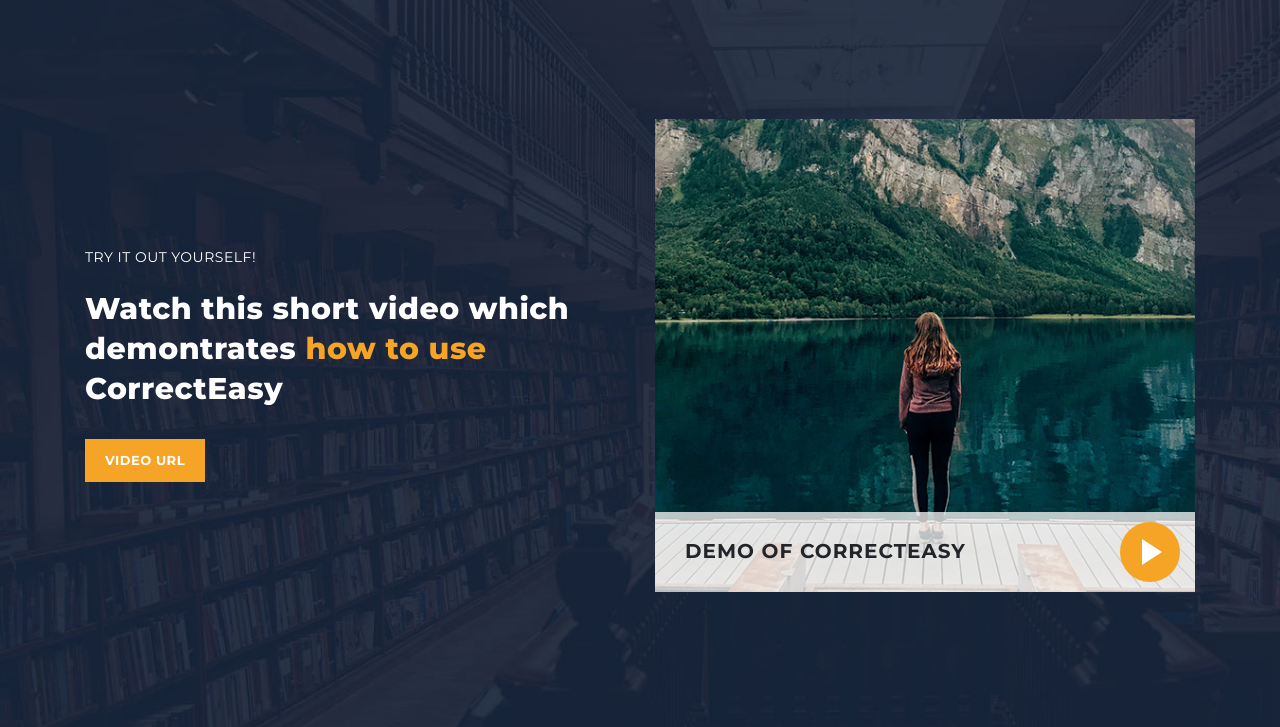
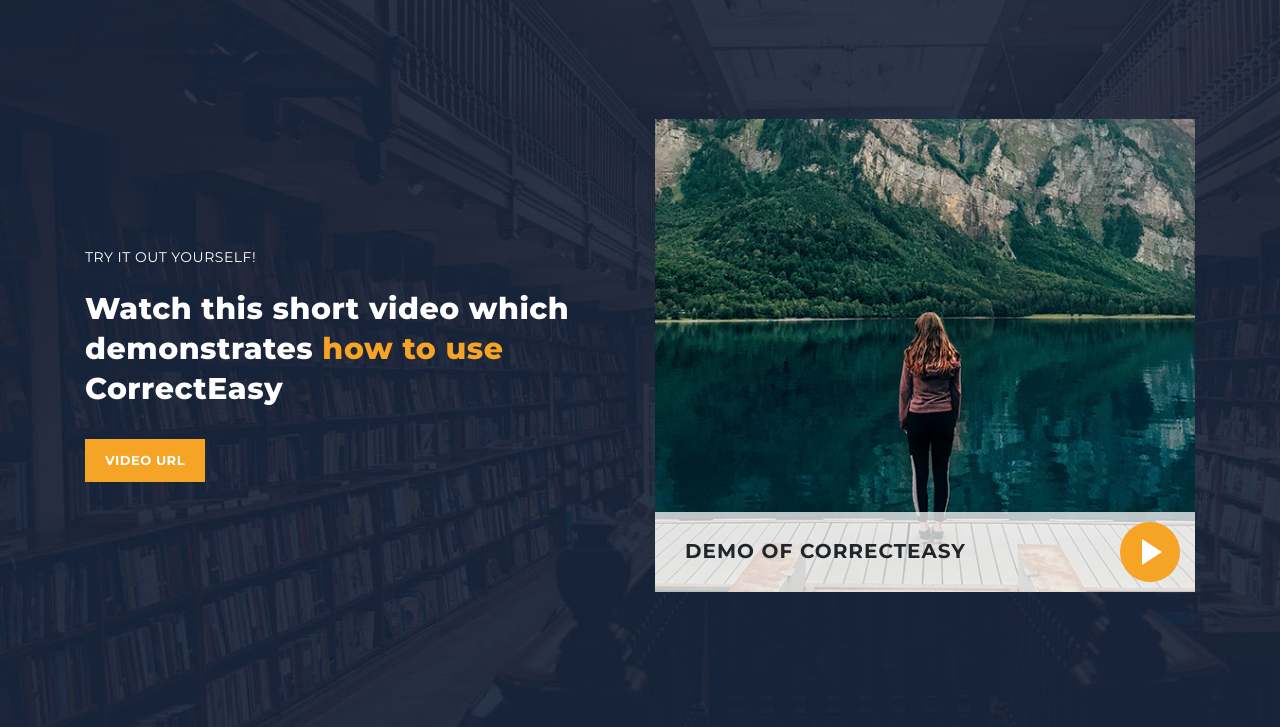
Before and after one commit to Sanjsarma/CorrectEasy, a Django app: template newapp/templates/home.html in a window 1280 px wide. Shown: the part 2134-2861 px from the top of the page. Run offline with Django 3.2, Linux system fonts and the light colour scheme; the template is opened without the code that fills it, so the values that code supplies are empty; parts of the project's set-up code (start-up, migrations or seed data) failed here and were passed over; some libraries are stand-ins or nearby versions.

Commit message:
Changed text

```diff
--- a/newapp/templates/home.html
+++ b/newapp/templates/home.html
@@ -201,7 +201,7 @@
         <div class="col-md-6 align-self-center">
           <div class="left-content">
             <span>Try it out yourself!</span>
-            <h4>Watch this short video which demontrates <em>how to use</em> CorrectEasy</h4>
+            <h4>Watch this short video which demonstrates <em>how to use</em> CorrectEasy</h4>
             <!--<p>You are NOT allowed to redistribute this template ZIP file on any template collection website. However, you can use this template to convert into a specific theme for any kind of CMS platform such as WordPress. You may <a rel="nofollow" href="https://templatemo.com/contact" target="_parent">contact TemplateMo</a> for details.
             <br><br>Suspendisse tincidunt, magna ut finibus rutrum, libero dolor euismod odio, nec interdum quam felis non ante.</p>-->
             <div class="main-button"><a rel="nofollow" href="https://fb.com/templatemo" target="_parent">Video URL</a></div>
```
